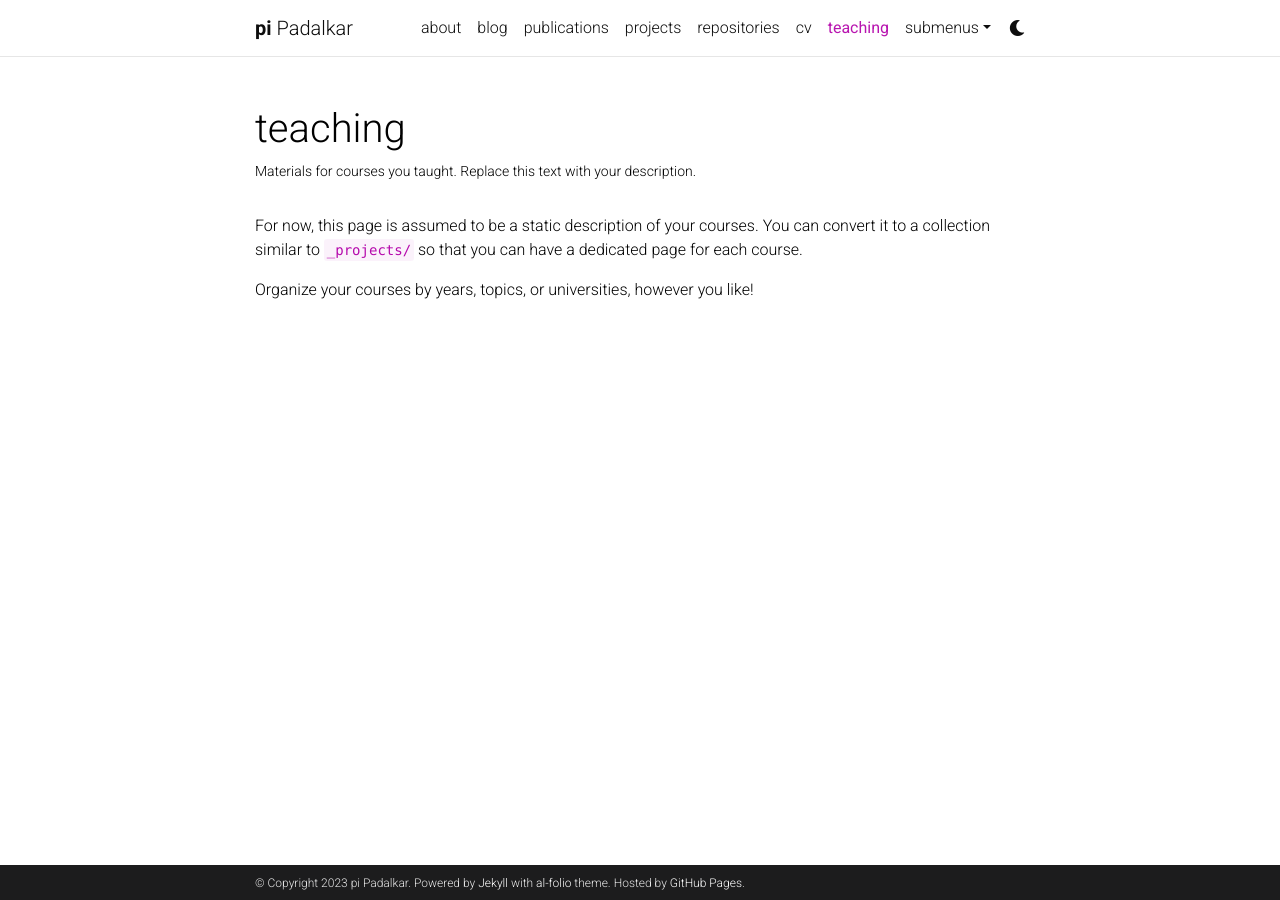
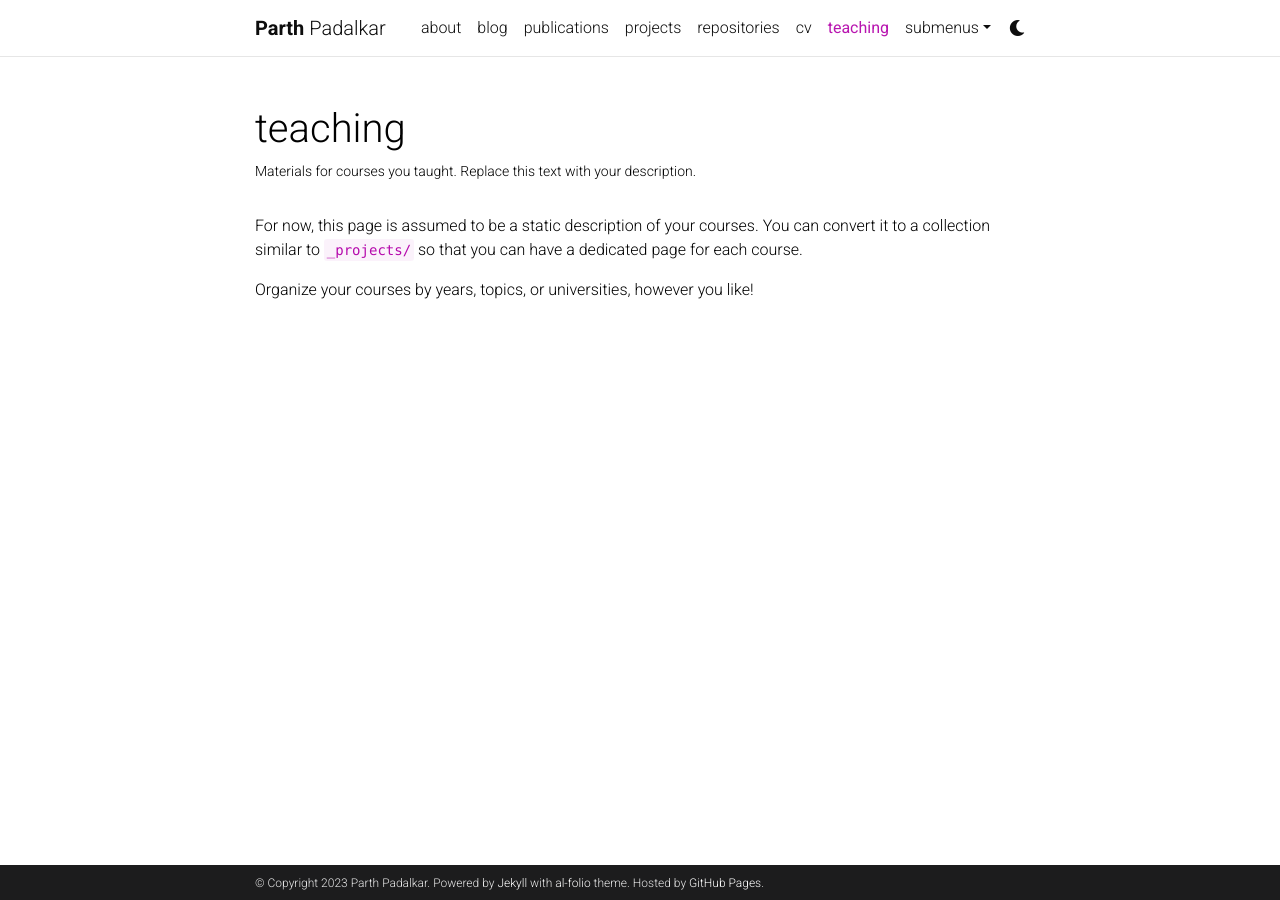
Before and after one commit to petrichor1998/petrichor1998.github.io, a Jekyll site: the page built from _pages/teaching.md, in a window 1280 px wide. Built offline with Jekyll 4.4.1, drawn with Linux system fonts in a browser that asks for light colours; comment, search, counter and statistics services are not loaded; a style sheet for code colours, icons or effects is not loaded.

```diff
--- a/_config.yml
+++ b/_config.yml
@@ -3,7 +3,7 @@
 # -----------------------------------------------------------------------------
 
 title: blank # the website title (if blank, full name will be used instead)
-first_name: pi
+first_name: Parth
 middle_name:
 last_name: Padalkar
 email: parth.padalkar@utdallas.edu
```
